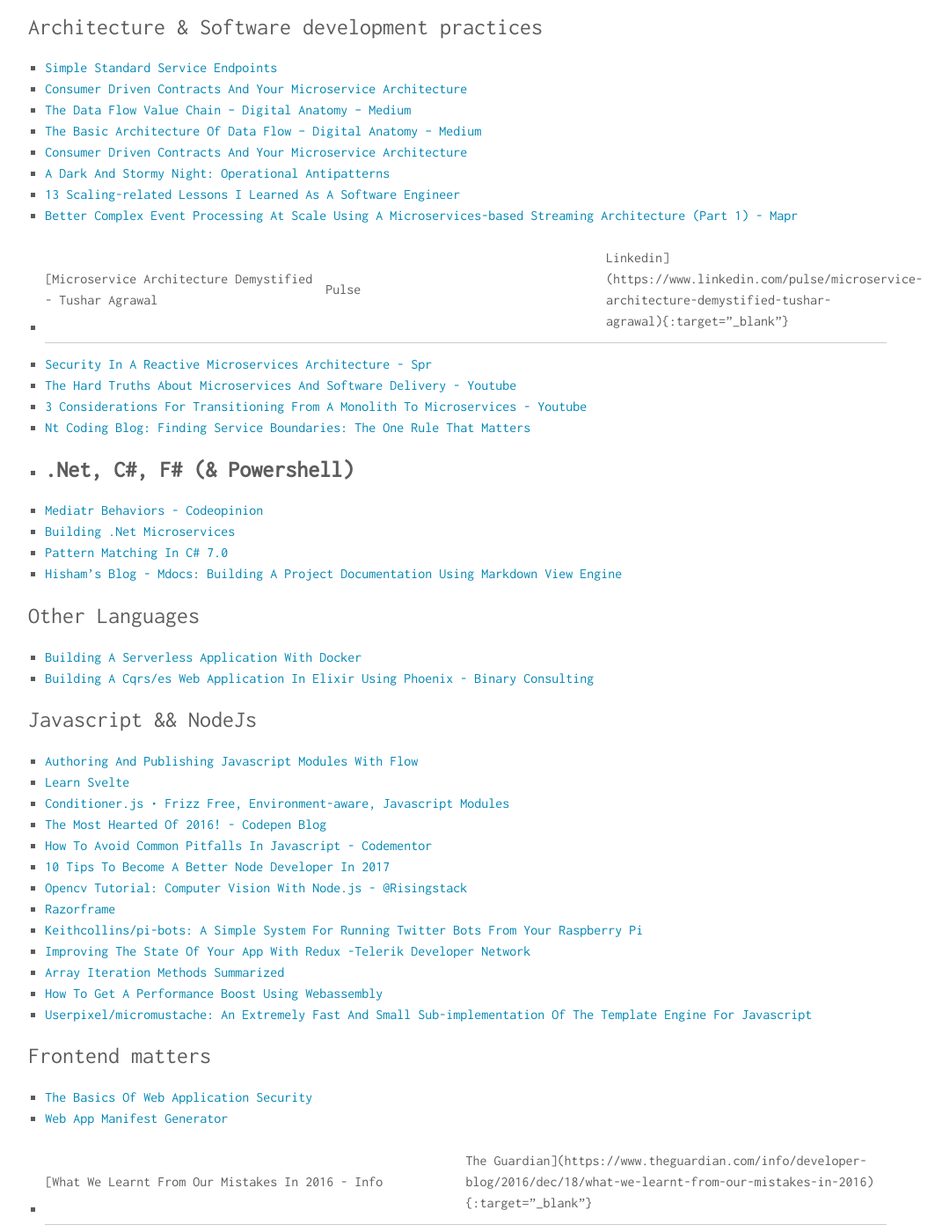
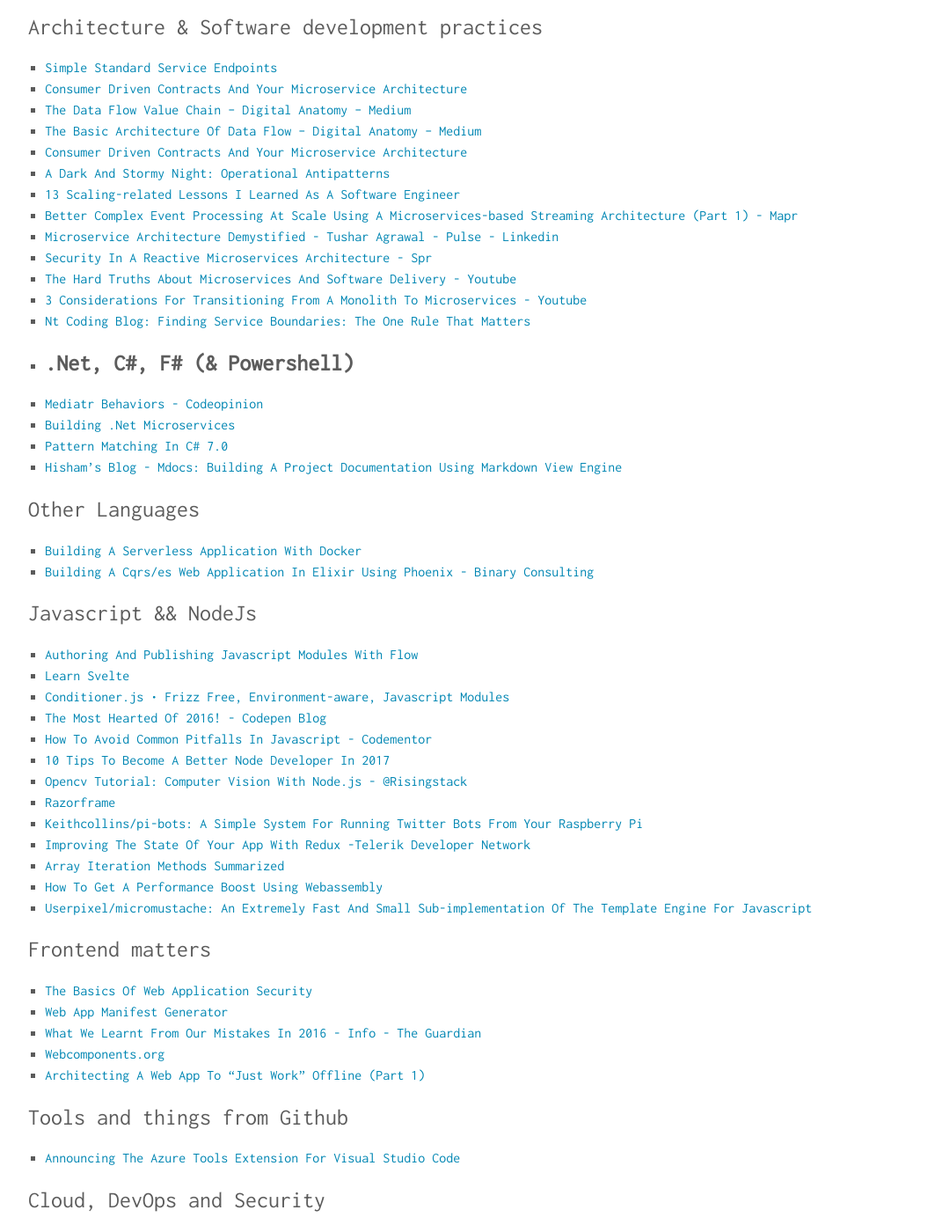
Before and after one commit to magudb/magudb.github.io, a Jekyll site: the page built from _posts/2017-01-12-Make it link make it right make it fast.md, in a window 1280 px wide and 1400 px high, scrolled down 1040 px. Shown: the whole window at 88% size, without its empty margins (120-1191 px from the left). Built offline with Jekyll 4.4.1, drawn with Linux system fonts in a browser that asks for light colours; comment, search, counter and statistics services are not loaded.

Commit message:
stupid dash

```diff
--- a/_posts/2017-01-12-Make it link make it right make it fast.md
+++ b/_posts/2017-01-12-Make it link make it right make it fast.md
@@ -24,6 +24,7 @@
 * [Books](#books)
 * [Made me Laugh, Cry or just news](#news)
 
+
 # My favorites<a name="favorites"></a> #
 * [Ryanmcdermott/clean-code-javascript: Clean Code Concepts Adapted For Javascript](https://github.com/ryanmcdermott/clean-code-javascript){:target="_blank"}
 * [I Recommend That Any Security Or Infrastructure Team Putting Off A Comprehensive Approach To Logging Drop Nearly Everything To Invest In It.](https://medium.com/starting-up-security/learning-from-a-year-of-security-breaches-ed036ea05d9b#.y4q4d0l10){:target="_blank"}
@@ -46,7 +47,7 @@
 * [A Dark And Stormy Night: Operational Antipatterns](https://www.infoq.com/presentations/operational-antipattern){:target="_blank"}
 * [13 Scaling-related Lessons I Learned As A Software Engineer](https://www.techinasia.com/talk/13-scaling-lessons-learned-software-engineer){:target="_blank"}
 * [Better Complex Event Processing At Scale Using A Microservices-based Streaming Architecture (Part 1) - Mapr](https://www.mapr.com/blog/better-complex-event-processing-scale-using-microservices-based-streaming-architecture-part-1){:target="_blank"}
-* [Microservice Architecture Demystified - Tushar Agrawal | Pulse | Linkedin](https://www.linkedin.com/pulse/microservice-architecture-demystified-tushar-agrawal){:target="_blank"}
+* [Microservice Architecture Demystified - Tushar Agrawal - Pulse - Linkedin](https://www.linkedin.com/pulse/microservice-architecture-demystified-tushar-agrawal){:target="_blank"}
 * [Security In A Reactive Microservices Architecture - Spr](http://spr.com/security-reactive-microservices-architecture/){:target="_blank"}
 * [The Hard Truths About Microservices And Software Delivery - Youtube](https://www.youtube.com/watch?v=HOZGbSBK90k){:target="_blank"}
 * [3 Considerations For Transitioning From A Monolith To Microservices - Youtube](https://www.youtube.com/watch?v=u9zYP-gPy4I){:target="_blank"}
@@ -80,7 +81,7 @@
 ## Frontend matters <a name="web"></a> ##
 * [The Basics Of Web Application Security](http://martinfowler.com/articles/web-security-basics.html#AuthorizeActions){:target="_blank"}
 * [Web App Manifest Generator](https://tomitm.github.io/appmanifest/){:target="_blank"}
-* [What We Learnt From Our Mistakes In 2016 - Info | The Guardian](https://www.theguardian.com/info/developer-blog/2016/dec/18/what-we-learnt-from-our-mistakes-in-2016){:target="_blank"}
+* [What We Learnt From Our Mistakes In 2016 - Info - The Guardian](https://www.theguardian.com/info/developer-blog/2016/dec/18/what-we-learnt-from-our-mistakes-in-2016){:target="_blank"}
 * [Webcomponents.org](https://www.webcomponents.org/){:target="_blank"}
 * [Architecting A Web App To “Just Work” Offline (Part 1)](https://blog.superhuman.com/architecting-a-web-app-to-just-work-offline-part-1-8697f316c0eb#.85ehgcon8){:target="_blank"}
 
```
